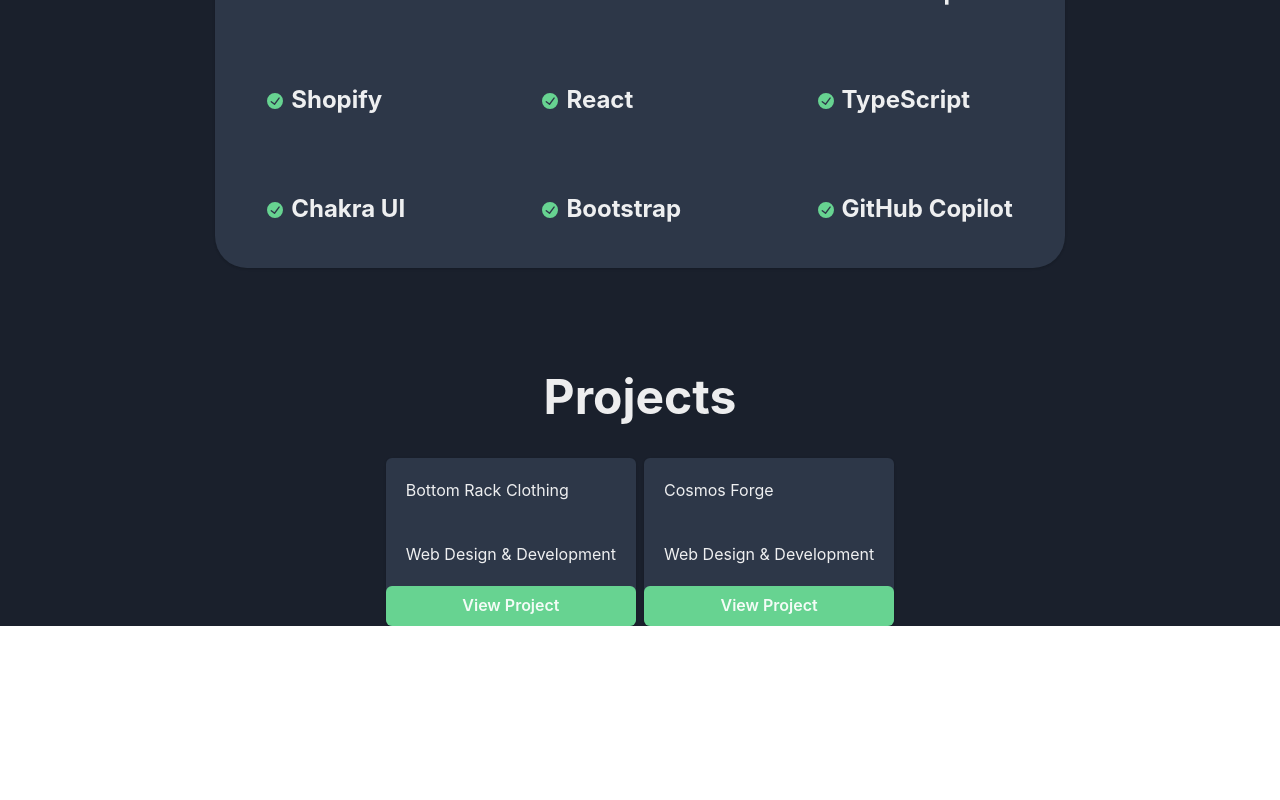
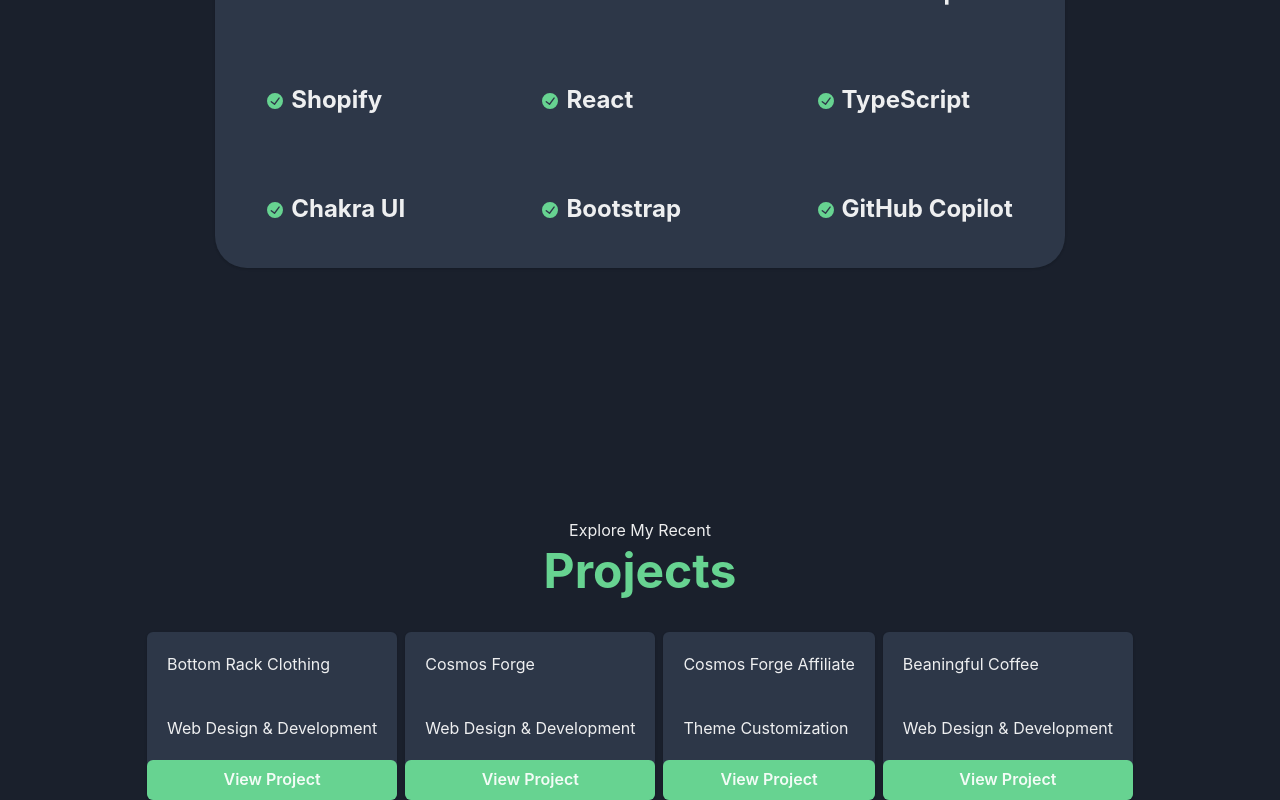
Before and after one commit to dperez00/portfolio-site, a React (Vite) app in the folder portfolio-site/: page / in a window 1280 px wide. Shown: the part 1994-2794 px from the top of the page. Before the commit the page ends 2620 px from the top, so only its background shows below. Built offline with nearby package versions, Linux system fonts and the light colour scheme.

Commit message:
Refactor: Update text elements in AboutMe and Skills components. Add more projects to Projects component.

```diff
--- a/portfolio-site/src/components/AboutMe.tsx
+++ b/portfolio-site/src/components/AboutMe.tsx
@@ -17,7 +17,7 @@
   return (
     <>
       <HStack justifyContent="center" mt="250px">
-        <p>Get To Know More</p>
+        <Text>Get To Know More</Text>
       </HStack>
       <HStack justifyContent="center">
         <Heading as="h1" fontSize="48px" color="#67d391" mb="32px">
--- a/portfolio-site/src/components/Projects.tsx
+++ b/portfolio-site/src/components/Projects.tsx
@@ -1,12 +1,11 @@
 import {
+  Button,
+  Card,
+  CardBody,
+  CardHeader,
   HStack,
   Heading,
-  Card,
-  CardHeader,
-  CardBody,
-  Box,
   Text,
-  Button,
 } from "@chakra-ui/react";
 
 // write a function that maps Projects into cards.
@@ -24,13 +23,24 @@
     title: "Cosmos Forge",
     description: "Web Design & Development",
   },
+  {
+    title: "Cosmos Forge Affiliate",
+    description: "Theme Customization",
+  },
+  {
+    title: "Beaningful Coffee",
+    description: "Web Design & Development",
+  },
 ];
 
 const Projects = () => {
   return (
     <>
-      <HStack justifyContent="center" mt="100px">
-        <Heading as="h2" fontSize="48px" mb="32px">
+      <HStack justifyContent="center">
+        <Text>Explore My Recent</Text>
+      </HStack>
+      <HStack justifyContent="center">
+        <Heading as="h2" fontSize="48px" color="#67d391" mb="32px">
           Projects
         </Heading>
       </HStack>
--- a/portfolio-site/src/components/Skills.tsx
+++ b/portfolio-site/src/components/Skills.tsx
@@ -6,13 +6,14 @@
   HStack,
   Heading,
   SimpleGrid,
+  Text,
 } from "@chakra-ui/react";
 
 const Skills = () => {
   return (
     <>
       <HStack justifyContent="center">
-        <p>Explore My</p>
+        <Text>Explore My</Text>
       </HStack>
       <HStack justifyContent="center">
         <Heading as="h1" fontSize="48px" color="#67d391" mb="32px">
@@ -25,6 +26,7 @@
         padding="24px"
         maxW="850px"
         mx="auto"
+        mb="250px"
       >
         <CardHeader>
           <Heading as="h2" fontSize="28px" mb="32px">
```
